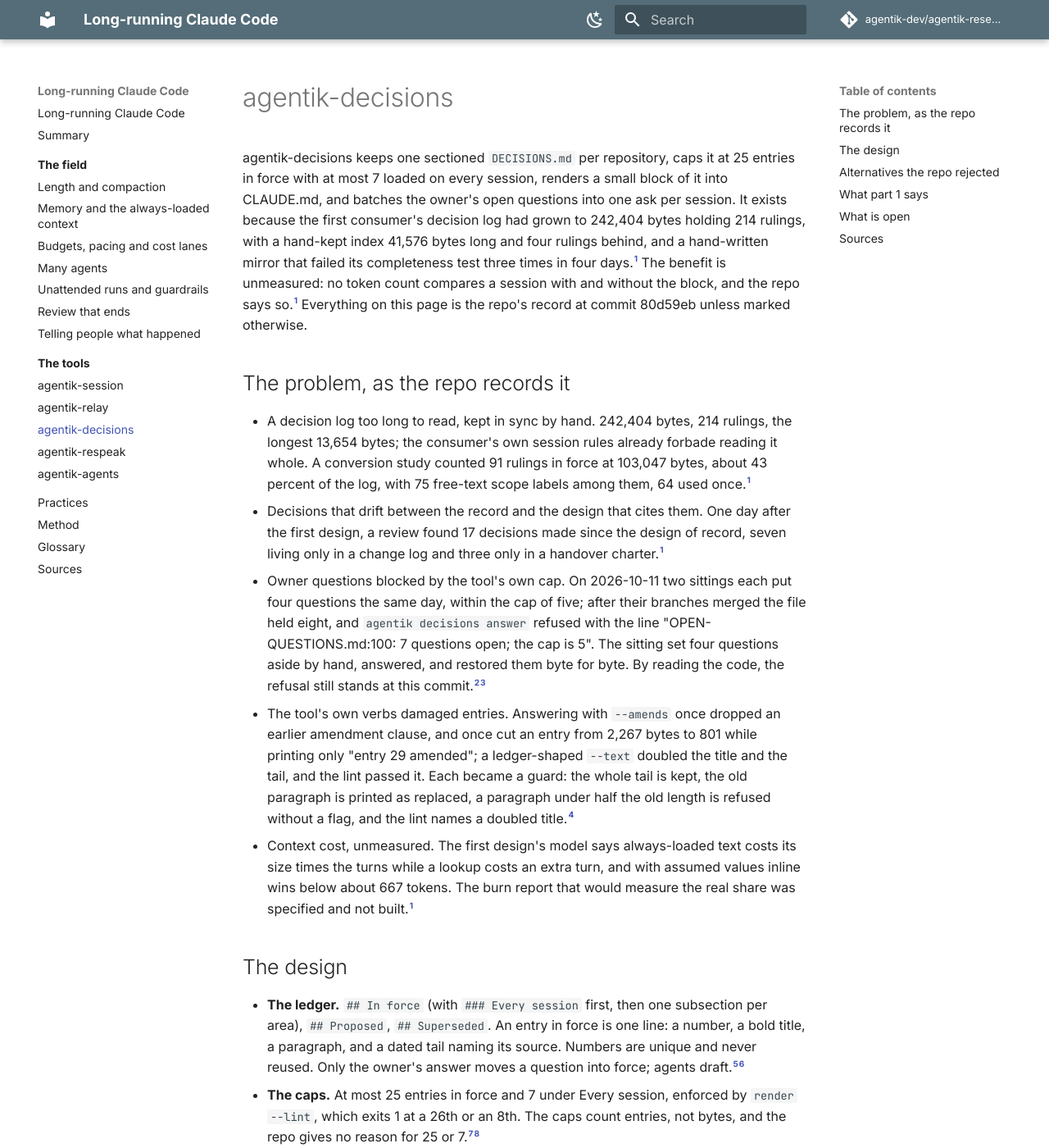
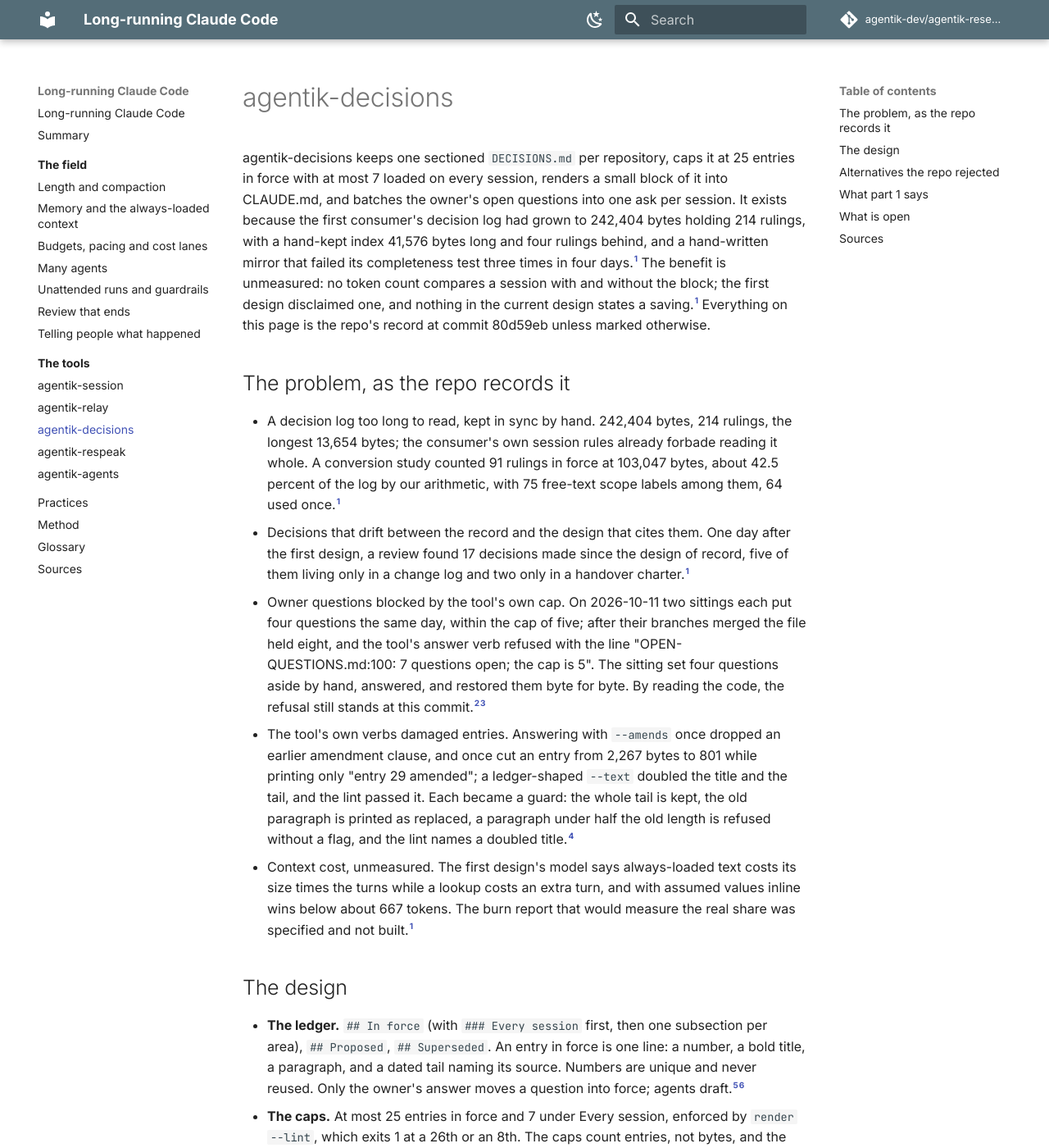
Before and after one commit to agentik-dev/agentik-research, an MkDocs documentation site: the page built from docs/tools/decisions.md, in a window 1280 px wide and 1400 px high. Shown: the whole window at 82% size. Built offline with MkDocs 1.6.1 and Material for MkDocs 9.7.7, drawn with Linux system fonts in a browser that asks for light colours; comment, search, counter and statistics services are not loaded; some of the changed text lies outside the part shown.

Commit message:
refute: decisions page; counts and citations corrected

````diff
--- a/docs/tools/decisions.md
+++ b/docs/tools/decisions.md
@@ -1,12 +1,12 @@
 # agentik-decisions
 
-agentik-decisions keeps one sectioned `DECISIONS.md` per repository, caps it at 25 entries in force with at most 7 loaded on every session, renders a small block of it into CLAUDE.md, and batches the owner's open questions into one ask per session. It exists because the first consumer's decision log had grown to 242,404 bytes holding 214 rulings, with a hand-kept index 41,576 bytes long and four rulings behind, and a hand-written mirror that failed its completeness test three times in four days.[^historydesign] The benefit is unmeasured: no token count compares a session with and without the block, and the repo says so.[^historydesign] Everything on this page is the repo's record at commit 80d59eb unless marked otherwise.
+agentik-decisions keeps one sectioned `DECISIONS.md` per repository, caps it at 25 entries in force with at most 7 loaded on every session, renders a small block of it into CLAUDE.md, and batches the owner's open questions into one ask per session. It exists because the first consumer's decision log had grown to 242,404 bytes holding 214 rulings, with a hand-kept index 41,576 bytes long and four rulings behind, and a hand-written mirror that failed its completeness test three times in four days.[^historydesign] The benefit is unmeasured: no token count compares a session with and without the block; the first design disclaimed one, and nothing in the current design states a saving.[^historydesign] Everything on this page is the repo's record at commit 80d59eb unless marked otherwise.
 
 ## The problem, as the repo records it
 
-- A decision log too long to read, kept in sync by hand. 242,404 bytes, 214 rulings, the longest 13,654 bytes; the consumer's own session rules already forbade reading it whole. A conversion study counted 91 rulings in force at 103,047 bytes, about 43 percent of the log, with 75 free-text scope labels among them, 64 used once.[^historydesign]
-- Decisions that drift between the record and the design that cites them. One day after the first design, a review found 17 decisions made since the design of record, seven living only in a change log and three only in a handover charter.[^historydesign]
-- Owner questions blocked by the tool's own cap. On 2026-10-11 two sittings each put four questions the same day, within the cap of five; after their branches merged the file held eight, and `agentik decisions answer` refused with the line "OPEN-QUESTIONS.md:100: 7 questions open; the cap is 5". The sitting set four questions aside by hand, answered, and restored them byte for byte. By reading the code, the refusal still stands at this commit.[^historysessions][^src]
+- A decision log too long to read, kept in sync by hand. 242,404 bytes, 214 rulings, the longest 13,654 bytes; the consumer's own session rules already forbade reading it whole. A conversion study counted 91 rulings in force at 103,047 bytes, about 42.5 percent of the log by our arithmetic, with 75 free-text scope labels among them, 64 used once.[^historydesign]
+- Decisions that drift between the record and the design that cites them. One day after the first design, a review found 17 decisions made since the design of record, five of them living only in a change log and two only in a handover charter.[^historydesign]
+- Owner questions blocked by the tool's own cap. On 2026-10-11 two sittings each put four questions the same day, within the cap of five; after their branches merged the file held eight, and the tool's answer verb refused with the line "OPEN-QUESTIONS.md:100: 7 questions open; the cap is 5". The sitting set four questions aside by hand, answered, and restored them byte for byte. By reading the code, the refusal still stands at this commit.[^historysessions][^src]
 - The tool's own verbs damaged entries. Answering with `--amends` once dropped an earlier amendment clause, and once cut an entry from 2,267 bytes to 801 while printing only "entry 29 amended"; a ledger-shaped `--text` doubled the title and the tail, and the lint passed it. Each became a guard: the whole tail is kept, the old paragraph is printed as replaced, a paragraph under half the old length is refused without a flag, and the lint names a doubled title.[^packets]
 - Context cost, unmeasured. The first design's model says always-loaded text costs its size times the turns while a lookup costs an extra turn, and with assumed values inline wins below about 667 tokens. The burn report that would measure the real share was specified and not built.[^historydesign]
 
@@ -14,8 +14,8 @@ agentik-decisions keeps one sectioned `DECISIONS.md` per repository, caps it at
 
 - **The ledger.** `## In force` (with `### Every session` first, then one subsection per area), `## Proposed`, `## Superseded`. An entry in force is one line: a number, a bold title, a paragraph, and a dated tail naming its source. Numbers are unique and never reused. Only the owner's answer moves a question into force; agents draft.[^readme][^d18]
 - **The caps.** At most 25 entries in force and 7 under Every session, enforced by `render --lint`, which exits 1 at a 26th or an 8th. The caps count entries, not bytes, and the repo gives no reason for 25 or 7.[^d17][^tests]
-- **The generated block.** `agentik decisions render` writes, between two markers in the CLAUDE.md beside the ledger, the Every session entries in full and one title line for each other entry in force. On the repo's sample ledger of 1,155 bytes the block is 563 bytes; on the relay's real ledger of 7,995 bytes it is 984 bytes in 18 lines. `render --check` fails the repo's check when the block is stale.[^src][^runonrelay][^makefile]
-- **Owner questions.** `new` writes a four-part question with two to four options, the first recommended, and refuses a sixth open question. `ask` runs once per session, renders the open questions through respeak when it is installed, and prints AskUserQuestion calls of at most four questions each. `answer N` records the answer as a new entry, as an amendment of an existing one, or with no entry, and rewrites the block, all under a lock with both files written or neither.[^d18][^plugin]
+- **The generated block.** `agentik decisions render` writes, between two markers in the CLAUDE.md beside the ledger, the Every session entries in full and one title line for each other entry in force. On the repo's sample ledger of 1,155 bytes the block is 563 bytes; on the relay's real ledger of 7,995 bytes it is 984 bytes in 18 lines. `render --check` fails the repo's check when the block is stale.[^src][^tests][^runonrelay][^makefile]
+- **Owner questions.** `new` writes a four-part question with two to four options, the first recommended, and refuses a sixth open question. `ask` runs once per session, renders the open questions through respeak when it is installed, and prints AskUserQuestion calls of at most four questions each. `answer N` records the answer as a new entry, as an amendment of an existing one, or with no entry, under a lock with both files written or neither, and then rewrites the block where the markers exist.[^d18][^plugin][^src]
 - **`backlog` and `doctor`.** `backlog` reads each repo's open items and places the blocking ones first; it writes nothing and runs no model. `doctor` prints one line per check.[^d23][^src]
 
 ```mermaid
@@ -35,10 +35,10 @@ The diagram follows the one-flow design and the code; the repo has no diagram of
 
 | Alternative | What the repo says |
 |---|---|
-| One file per ruling with front matter, a tag list and a generated index (the first design) | Replaced in 0.3.0 by one sectioned ledger; the packet lists what was dropped and gives no prose reason. The first design's reviews had found that "only the owner moves a status" held only if an agent used the verb, since a direct edit could forge a record[^d17][^historydesign] |
-| Converting the old log by hand, or by tool | Hand conversion refused; a tool-drafted conversion failed its refuter and was dropped[^historydesign] |
+| One file per ruling with front matter, a tag list and a generated index (the first design) | Replaced in 0.3.0 by one sectioned ledger; the packet lists what was dropped and gives no prose reason. The first design's reviews had found that "only the owner moves a status" held only if an agent used the verb, since a direct edit could forge a record[^d17][^reviewadv6] |
+| Converting the old log by hand, or by tool | Hand conversion refused; a tool-drafted conversion was folded after its refuter round and dropped with the per-file design in 0.3.0[^historydesign][^d17] |
 | `@`-importing an index | Out of scope because Claude Code expands imports at launch[^historydesign] |
-| MADR, Y-statements, log4brains, agent-authored rulings | Out of scope by name; the generated-and-checked index pattern was borrowed from adr-tools[^historydesign] |
+| MADR's optional sections, Y-statements, log4brains, agent-authored rulings | Out of scope by name; the generated-and-checked index pattern was borrowed from adr-tools[^historydesign][^historychangelog] |
 | Per-component directories | Six of the last eight rulings bound two to five components each[^historydesign] |
 | Decision content in a parent CLAUDE.md above many repos | Rejected because a parent file taxes every repo beneath it; the later cross-repo block in a user-level CLAUDE.md sits in tension with this[^historydesign][^historysessions] |
 | Respeak as a dependency | It stays optional; a static include file ships instead[^d23] |
@@ -55,10 +55,10 @@ The diagram follows the one-flow design and the code; the repo has no diagram of
 
 - The benefit is unmeasured, and the tool's own repo keeps no ledger; the only public ledger it has run on has 12 entries, so the cap has not been shown to hold at 25.[^readme][^runonrelay]
 - The over-cap `answer` refusal has no fix in the code, no test name, and no backlog item.[^src][^tests]
-- Authority is a manner, not a guard: the plugin ships no hook, the lint checks shape not authorship, and the earlier design's reviews showed a direct edit bypasses a verb-level rule.[^plugin][^historydesign]
+- Authority is a manner, not a guard: the plugin ships no hook, the lint checks shape not authorship, and the earlier design's reviews showed a direct edit bypasses a verb-level rule.[^plugin][^reviewadv6]
 - No verb retires an entry in force; the only pressure at the cap is the lint failing.[^src]
 - A kill between two renames leaves the ledger and the question file disagreeing.[^nth]
-- `ask` is slow, about three minutes for two questions, and rewords a carried question on every run.[^nth]
+- `ask` is slow, about three minutes for two questions by one unconfirmed sighting, and rewords a carried question on every run.[^nth]
 
 ## Sources
 
@@ -75,3 +75,5 @@ The diagram follows the one-flow design and the code; the repo has no diagram of
 [^plugin]: agentik-dev/agentik-decisions, "plugin/skills/decisions/SKILL.md" and "plugin/skills/ask/SKILL.md", commit 80d59eb, <https://github.com/agentik-dev/agentik-decisions/tree/80d59eb/plugin/skills>.
 [^d23]: agentik-dev/agentik-decisions, "design/d23-backlog-view.md", commit 80d59eb, <https://github.com/agentik-dev/agentik-decisions/blob/80d59eb/design/d23-backlog-view.md>.
 [^nth]: agentik-dev/agentik-decisions, "NICE_TO_HAVE.md", commit 80d59eb, <https://github.com/agentik-dev/agentik-decisions/blob/80d59eb/NICE_TO_HAVE.md>.
+[^reviewadv6]: agentik-dev/agentik-decisions, "history/design/review-adv6.md", finding ADV6-1, commit 80d59eb, <https://github.com/agentik-dev/agentik-decisions/blob/80d59eb/history/design/review-adv6.md>.
+[^historychangelog]: agentik-dev/agentik-decisions, "history/design/decisions-r1-changelog.md", row "ruled", commit 80d59eb, <https://github.com/agentik-dev/agentik-decisions/blob/80d59eb/history/design/decisions-r1-changelog.md>.
````
